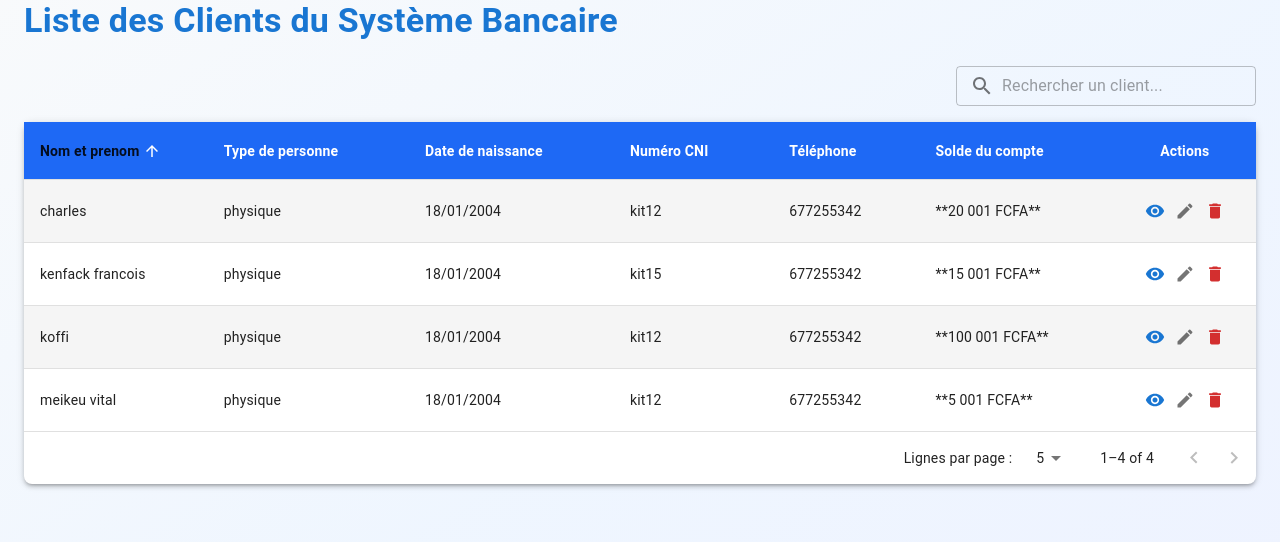
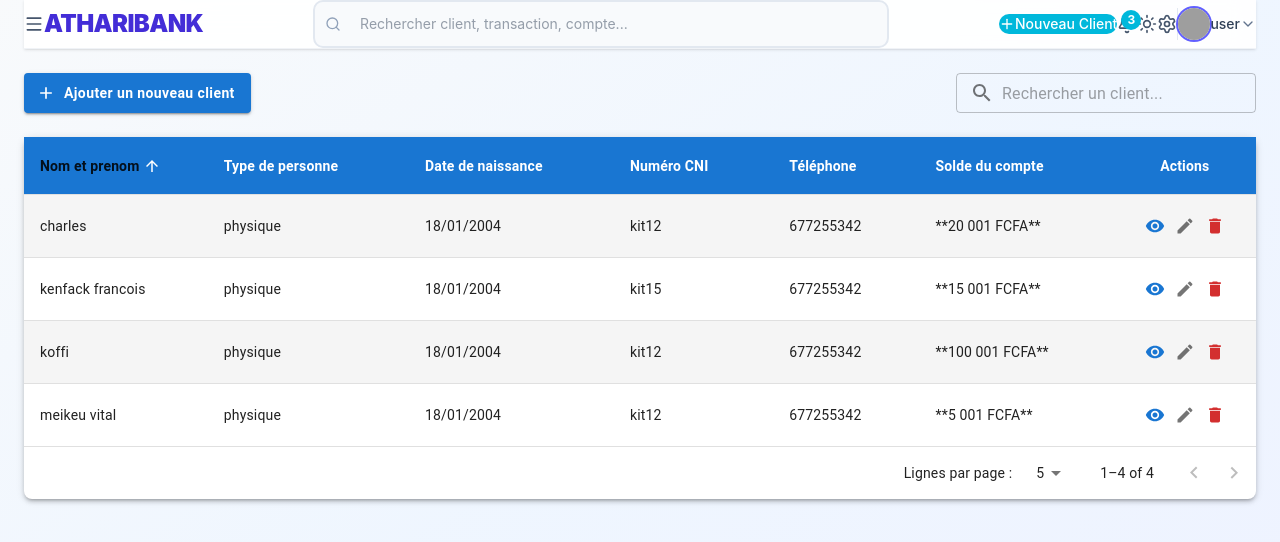
Before and after one commit to Vanellakenfack/Atharibankback, a React (Vite) app in the folder athari-frontend/: page /client in a window 1280 px wide. Shown: the top 542 px of the page. Built offline with nearby package versions, Linux system fonts and the light colour scheme; grey boxes are pictures that could not be loaded.

Commit message:
ajout header

```diff
--- /dev/null
+++ b/athari-frontend/src/layouts/Header.jsx
@@ -0,0 +1,133 @@
+import {
+  Bell,
+  Menu,
+  Search,
+  Settings,
+  Sun,
+  Plus,
+  ChevronDown,
+  LogOut // Ajout pour un bouton de déconnexion moderne
+} from 'lucide-react';
+import React from 'react';
+
+/**
+ * Composant Header (Barre de navigation supérieure)
+ * Utilise la palette Bleu Foncé (Indigo) et Cyan Vif (Secondaire)
+ */
+function Header() {
+
+  // Couleurs du thème :
+  // Primaire (Bleu Foncé) : indigo-700
+  // Secondaire/Vibrant (Cyan) : cyan-500
+  const primaryColorClass = 'text-indigo-700 dark:text-indigo-400';
+  const vibrantAccentClass = 'bg-cyan-500 hover:bg-cyan-600';
+
+  return (
+    // Conteneur principal : effet "flottant" avec un arrière-plan translucide et une ombre subtile
+    <div className='sticky top-0 z-40 bg-white/90 dark:bg-slate-900/90 backdrop-blur-md shadow-sm border-b border-slate-200/50
+      dark:border-slate-800/50 px-6 py-3.5'>
+
+      <div className='flex items-center justify-between'>
+
+        {/* Section de gauche : Logo/Titre & Menu Toggle */}
+        <div className='flex items-center space-x-4'>
+
+          {/* Menu Toggle (pour la Sidebar) */}
+          <button className='p-2 rounded-xl text-slate-600 dark:text-slate-300
+            hover:bg-slate-100 dark:hover:bg-slate-800 transition-colors'>
+            <Menu className="w-5 h-5"/>
+          </button>
+
+          {/* Nom du Système/Application */}
+          <div className='hidden md:block'>
+            <h1 className={`text-2xl font-black ${primaryColorClass} tracking-tight`}>
+              ATHARIBANK
+            </h1>
+          </div>
+        </div>
+
+        {/* Centre : Barre de Recherche Améliorée */}
+        <div className='flex-1 max-w-xl mx-8 hidden sm:block'>
+          <div className='relative'>
+            <Search className='w-4 h-4 absolute left-3 top-1/2 transform -translate-y-1/2
+            text-slate-400'/>
+            <input
+              type="text"
+              placeholder="Rechercher client, transaction, compte..."
+              className='w-full pl-10 pr-4 py-2 text-sm border border-slate-300 dark:border-slate-700
+              bg-slate-50 dark:bg-slate-800 rounded-full focus:ring-2 focus:ring-indigo-500 focus:border-indigo-500
+              transition-all duration-200 text-slate-700 dark:text-slate-200'
+            />
+          </div>
+        </div>
+
+        {/* Section de droite : Actions, Profil et Boutons */}
+        <div className='flex items-center space-x-3'>
+
+          {/* Bouton d'Action Primaire (Ajouter Client) avec Couleur Vibrante */}
+          <button className={`hidden sm:flex items-center space-x-1 px-4 py-2 text-sm font-medium text-white rounded-full transition-colors ${vibrantAccentClass}`}>
+            <Plus className='w-4 h-4'/>
+            <span>Nouveau Client</span>
+          </button>
+
+          {/* Notifications */}
+          <button className='relative p-2.5 rounded-xl text-slate-600 dark:text-slate-300
+            hover:bg-slate-100 dark:hover:bg-slate-800 transition-colors'>
+            <Bell className="w-5 h-5"/>
+            {/* Pastille de notification avec couleur vibrante */}
+            <span className={`absolute -top-1 -right-1 w-5 h-5 text-white text-xs
+            rounded-full flex items-center justify-center font-bold ${vibrantAccentClass}`}>
+              3
+            </span>
+          </button>
+
+          {/* Thème (Mode Jour/Nuit) */}
+          <button className='p-2.5 rounded-xl text-slate-600 dark:text-slate-300
+            hover:bg-slate-100 dark:hover:bg-slate-800 transition-colors hidden sm:block'>
+            <Sun className='w-5 h-5'/>
+          </button>
+
+          {/* Paramètres */}
+          <button className='p-2.5 rounded-xl text-slate-600 dark:text-slate-300
+            hover:bg-slate-100 dark:hover:bg-slate-800 transition-colors'>
+            <Settings className='w-5 h-5'/>
+          </button>
+
+          {/* Séparateur et Profil utilisateur */}
+          <div className='flex items-center space-x-2 pl-3 border-l border-slate-200 dark:border-slate-700'>
+
+            {/* Avatar */}
+            <img
+              src="https://i.pravatar.cc/300"
+              alt="User Avatar"
+              // Anneau de couleur primaire autour de l'avatar
+              className={`w-8 h-8 rounded-full ring-2 ring-indigo-500`}
+            />
+
+            {/* Infos Utilisateur */}
+            <div className='hidden lg:block cursor-pointer'>
+              <p className='text-sm font-medium text-slate-700 dark:text-slate-200'>
+                user
+              </p>
+
+            </div>
+
+            {/* Menu Déroulant du Profil */}
+            <button className='p-2 rounded-lg text-slate-500 dark:text-slate-400 hover:text-indigo-600 dark:hover:text-indigo-400 transition-colors'>
+              <ChevronDown className='w-4 h-4'/>
+            </button>
+          </div>
+
+          {/* Déconnexion (Visible sur mobile ou comme icône finale) */}
+          <button className='p-2.5 rounded-xl text-slate-600 dark:text-slate-300
+            hover:bg-red-500 hover:text-white transition-colors block lg:hidden'>
+            <LogOut className='w-5 h-5'/>
+          </button>
+        </div>
+
+      </div>
+    </div>
+  );
+}
+
+export default Header;
--- a/athari-frontend/src/pages/client/ListeClient.jsx
+++ b/athari-frontend/src/pages/client/ListeClient.jsx
@@ -2,15 +2,20 @@ import React, { useState } from 'react';
 import {
     Paper, Table, TableBody, TableCell, TableContainer,
     TableHead, TableRow, TableSortLabel, TablePagination, Box,
-    IconButton, Typography, TextField, InputAdornment, useTheme
+    IconButton, Typography, TextField, InputAdornment, useTheme,
+    Button,
 } from '@mui/material';
+import Header from '../../layouts/Header';
 import { visuallyHidden } from '@mui/utils';
 import {
     Edit as EditIcon,
     Visibility as VisibilityIcon,
     Delete as DeleteIcon,
-    Search as SearchIcon
+    Search as SearchIcon,
+    Add as AddIcon,
 } from '@mui/icons-material';
+// 1. IMPORT DU HOOK DE NAVIGATION
+import { useNavigate } from 'react-router-dom';
 
 // --- Données du Tableau ---
 
@@ -31,7 +36,7 @@ const headCells = [
     { id: 'actions', label: 'Actions', disableSorting: true },
 ];
 
-// --- Fonctions de Tri ---
+// --- Fonctions de Tri (Inchngées) ---
 
 function descendingComparator(a, b, orderBy) {
     if (b[orderBy] < a[orderBy]) return -1;
@@ -64,6 +69,8 @@ const handleDelete = (id) => { console.log(`Supprimer le client ID: ${id}`); };
 export default function ListeClient() {
     // Hooks Material-UI et états
     const theme = useTheme();
+    const navigate = useNavigate(); // 2. INITIALISATION DU HOOK DE NAVIGATION
+
     const [order, setOrder] = useState('asc');
     const [orderBy, setOrderBy] = useState('nom');
     const [page, setPage] = useState(0);
@@ -85,6 +92,13 @@ export default function ListeClient() {
         setPage(0);
     };
 
+    // 3. FONCTION DE NAVIGATION POUR LE BOUTON
+    const handleAddClient = () => {
+        // Le chemin doit correspondre à celui que vous avez configuré pour le FormClient
+        navigate('/client/creer');
+        console.log("Action: Navigation vers le formulaire d'ajout de client");
+    };
+
     // Filtrage des données
     const filteredData = initialData.filter(client =>
         client.nom.toLowerCase().includes(searchTerm.toLowerCase())
@@ -96,12 +110,31 @@ export default function ListeClient() {
 
     return (
         <Box sx={{ p: 3, pt: 0 }}>
+                          <Header/>
+
             <Typography variant="h4" gutterBottom sx={{ mb: 3, color: 'primary.main', fontWeight: 600 }}>
-                Liste des Clients du Système Bancaire
+
             </Typography>
 
-            {/* Zone de recherche/filtre */}
-            <Box sx={{ display: 'flex', justifyContent: 'flex-end', mb: 2 }}>
+            {/* Zone d'actions (Ajouter Client + Recherche) */}
+            <Box sx={{ display: 'flex', justifyContent: 'space-between', alignItems: 'center', mb: 3 }}>
+                {/* BOUTON AJOUTER CLIENT */}
+                <Button
+                    variant="contained"
+                    color="primary" // Utilise la couleur principale (bleu foncé) du thème
+                    startIcon={<AddIcon />}
+                    onClick={handleAddClient} // 4. LIEN DE NAVIGATION
+                    sx={{
+                        fontWeight: 'bold',
+                        textTransform: 'none',
+                        minWidth: 200,
+                        height: 40
+                    }}
+                >
+                    Ajouter un nouveau client
+                </Button>
+
+                {/* Champ de recherche/filtre */}
                 <TextField
                     variant="outlined"
                     size="small"
@@ -124,7 +157,7 @@ export default function ListeClient() {
                 <TableContainer sx={{ maxHeight: 600 }}>
                     <Table stickyHeader aria-label="tableau des clients">
 
-                        {/* EN-TÊTE DU TABLEAU AVEC STYLES FORCÉS POUR LA LISIBILITÉ */}
+                        {/* EN-TÊTE DU TABLEAU AVEC LE FOND BLEU FONCÉ */}
                         <TableHead>
                             <TableRow>
                                 {headCells.map((headCell) => (
@@ -132,22 +165,21 @@ export default function ListeClient() {
                                         key={headCell.id}
                                         align={headCell.id === 'actions' ? 'center' : 'left'}
                                         sortDirection={orderBy === headCell.id ? order : false}
-                                        // STYLES CRITIQUES : Fond gris foncé et Texte blanc
+                                        // Utilisation de primary.main (Bleu Foncé)
                                         sx={{
-                                            backgroundColor: '#1e69f5ff', // Fond gris très foncé (couleur solide)
-                                            color: 'white',         // Texte blanc
+                                            backgroundColor: theme.palette.primary.main,
+                                            color: theme.palette.primary.contrastText, // Texte blanc
                                             fontWeight: 'bold',
 
-                                            // Assurer la couleur blanche pour les éléments triables (TableSortLabel)
+                                            // Assurer la couleur blanche pour les éléments triables
                                             '& .MuiTableSortLabel-root': {
-                                                color: 'white',
+                                                color: theme.palette.primary.contrastText,
                                                 '&:hover': {
-                                                    color: 'white',
+                                                    color: theme.palette.primary.contrastText,
                                                 },
                                             },
-                                            // Assurer la couleur blanche pour l'icône de tri
                                             '& .MuiTableSortLabel-icon': {
-                                                color: 'white !important', // Utilisation de !important
+                                                color: `${theme.palette.primary.contrastText} !important`,
                                             },
                                         }}
                                     >
@@ -171,7 +203,6 @@ export default function ListeClient() {
                                 ))}
                             </TableRow>
                         </TableHead>
-                        {/* FIN EN-TÊTE CORRIGÉ */}
 
                         <TableBody>
                             {visibleRows.map((row) => (
--- a/athari-frontend/src/routes/AppRoutes.tsx
+++ b/athari-frontend/src/routes/AppRoutes.tsx
@@ -26,8 +26,11 @@ const AppRoutes = () => {
       <Route path="/accounts/:id/edit" element={<AccountEditPage />} />
 
 
-        <Route path='/client' element= {<ListeClient/>} > </Route>
-        <Route path='/creerclient' element= {<Formclient/>} > </Route>
+        <Route path='/client' element= {<ListeClient/>} />
+
+        <Route path='/client/creer' element= {<Formclient/>} />
+        <Route path='/client/:id/edit' element= {<Formclient/>} />
+
 
 
 
```
Also changed, not shown: athari-frontend/src/pages/client/FormClient.jsx (+6 -1 lines).
